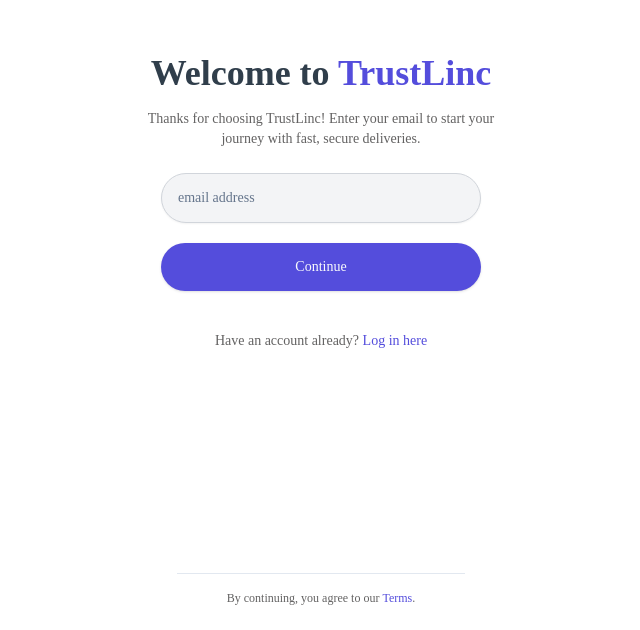
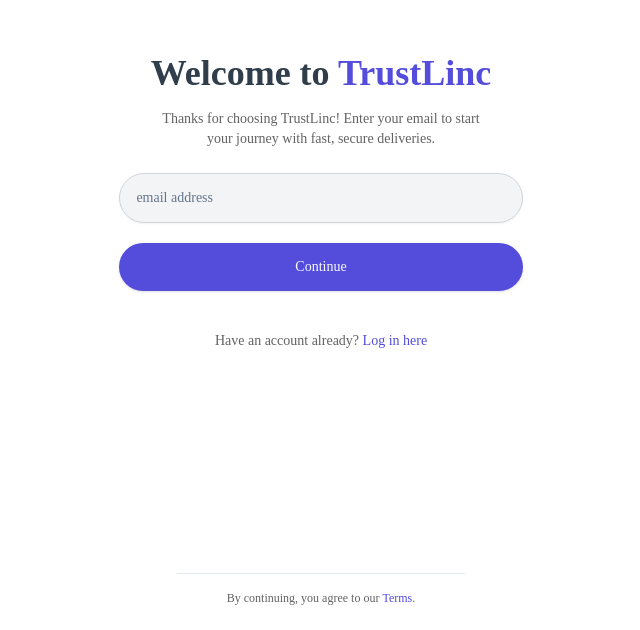
Before and after one commit to Trustlinchq/trustlinc-frontend, a Next.js app: page /register in a window 1280 px wide. Shown: the part 170-800 px from the top of the page, without its empty margins (319-959 px from the left). Built offline with nearby package versions, Linux system fonts and the light colour scheme.

Commit message:
Update RegistrationForm.tsx

```diff
--- a/src/components/RegistrationForm.tsx
+++ b/src/components/RegistrationForm.tsx
@@ -56,7 +56,7 @@ export default function RegisterForm() {
                             <span className="text-accent3">TrustLinc</span>
                         </h2>
 
-                        <p className="text-xs sm:text-sm text-accent4 mx-auto mt-2 sm:mt-4 max-w-[80%]">
+                        <p className="text-xs sm:text-sm text-accent4 mx-auto mt-2 sm:mt-4 max-w-[70%] sm:max-w-[75%]">
                             Thanks for choosing TrustLinc! Enter your email to
                             start your journey with fast, secure deliveries.
                         </p>
@@ -69,13 +69,13 @@ export default function RegisterForm() {
                                 value={email}
                                 onChange={(e) => setEmail(e.target.value)}
                                 required
-                                className="w-full pr-10 pl-4 py-6 rounded-full text-sm bg-gray-100 border border-gray-300 mt-6 overflow-hidden max-w-80 mx-auto"
+                                className="w-full pr-10 pl-4 py-6 rounded-full text-sm bg-gray-100 border border-gray-300 mt-6 overflow-hidden max-w-[90%] mx-auto"
                             />
                         </div>
 
                         <Button
                             type="submit"
-                            className="w-full py-6 bg-accent3 hover:bg-backgroundPrimary rounded-full mt-5 mb-4 max-w-80 mx-auto"
+                            className="w-full py-6 bg-accent3 hover:bg-backgroundPrimary rounded-full mt-5 mb-4 max-w-[90%] mx-auto"
                             disabled={loading}
                         >
                             {loading ? "Sending OTP..." : "Continue"}
```
